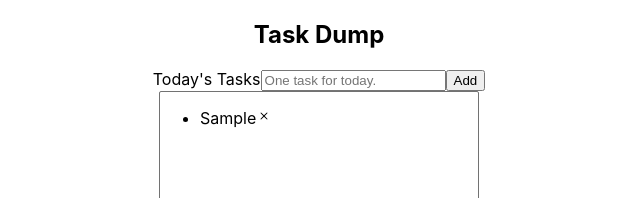
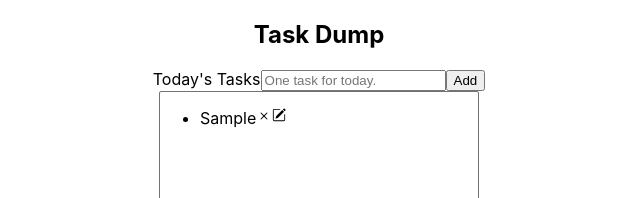
Before and after one commit to mr-refactor/time-box, a Next.js app: page / in a window 1280 px wide. Both pictures are taken after typing "Sample" into the empty fields and a click on the button "Add". Shown: the top 198 px of the page, without its empty margins (321-961 px from the left). Built offline with nearby package versions, Linux system fonts and the light colour scheme.

Commit message:
taskDump: added shallow task editing - state does not update

```diff
--- a/components/task-dump/TaskBox.tsx
+++ b/components/task-dump/TaskBox.tsx
@@ -1,13 +1,19 @@
-import { FunctionComponent as FC, useContext } from "react";
+import {
+  FunctionComponent as FC,
+  useContext,
+  useState,
+  MouseEvent,
+} from "react";
 import { TaskContext } from "../../context/TasksContext";
 import { Task } from "../../types/Task";
 import styles from "../../styles/TaskBox.module.css";
+import { EditableText } from "../EditableText";
 interface TaskProps {
   task: Task;
 }
 
 interface IconProps {
-  taskId: string;
+  handleClick: (e?: MouseEvent) => void;
 }
 
 export const TaskBox: FC = () => {
@@ -24,24 +30,50 @@ export const TaskBox: FC = () => {
   );
 };
 
+const useEditing = (initTaksValue: string): any => {
+  const [isEditing, setIsEditing] = useState(false);
+  const [editValue, setEditValue] = useState(initTaksValue);
+
+  function startEditing(): void {
+    setIsEditing(true);
+  }
+
+  function stopEditing(): void {
+    setIsEditing(false);
+  }
+
+  return { isEditing, startEditing, editValue, stopEditing, setEditValue };
+};
+
 const Task: FC<TaskProps> = ({ task }) => {
+  const { removeTask } = useContext(TaskContext);
+  const { isEditing, startEditing, stopEditing, editValue, setEditValue } =
+    useEditing(task.value);
+
   return (
     <li>
-      <p className={styles["list-item"]}>
-        {task.value}
-        <XIcon taskId={task.id} />
-      </p>
+      <div className={styles["list-item"]}>
+        {isEditing ? (
+          <form onSubmit={stopEditing}>
+            <input
+              type="text"
+              value={editValue}
+              onChange={(e) => setEditValue(e.target.value)}
+            />
+          </form>
+        ) : (
+          <span>{task.value}</span>
+        )}
+
+        <XIcon handleClick={() => removeTask(task.id)} />
+        <PencilIcon handleClick={startEditing} />
+      </div>
     </li>
   );
 };
 
 // TODO: refactor to just a icon component that takes an icon and a handler
-const XIcon: FC<IconProps> = ({ taskId }) => {
-  const { removeTask } = useContext(TaskContext);
-  function handleClick(): void {
-    removeTask(taskId);
-  }
-
+const XIcon: FC<IconProps> = ({ handleClick }) => {
   return (
     <svg
       onClick={handleClick}
@@ -57,15 +89,11 @@ const XIcon: FC<IconProps> = ({ taskId }) => {
   );
 };
 
-const PencilIcon: FC<IconProps> = () => {
-  const { removeTask } = useContext(TaskContext);
-  function handleClick(): void {
-    console.log("hello")
-  }
-
+const PencilIcon: FC<IconProps> = ({ handleClick }) => {
   return (
     <svg
       onClick={handleClick}
+      className={styles["pencil-icon"]}
       xmlns="http://www.w3.org/2000/svg"
       width="14"
       height="14"
@@ -74,7 +102,7 @@ const PencilIcon: FC<IconProps> = () => {
     >
       <path d="M15.502 1.94a.5.5 0 0 1 0 .706L14.459 3.69l-2-2L13.502.646a.5.5 0 0 1 .707 0l1.293 1.293zm-1.75 2.456-2-2L4.939 9.21a.5.5 0 0 0-.121.196l-.805 2.414a.25.25 0 0 0 .316.316l2.414-.805a.5.5 0 0 0 .196-.12l6.813-6.814z" />
       <path
-        fill-rule="evenodd"
+        fillRule="evenodd"
         d="M1 13.5A1.5 1.5 0 0 0 2.5 15h11a1.5 1.5 0 0 0 1.5-1.5v-6a.5.5 0 0 0-1 0v6a.5.5 0 0 1-.5.5h-11a.5.5 0 0 1-.5-.5v-11a.5.5 0 0 1 .5-.5H9a.5.5 0 0 0 0-1H2.5A1.5 1.5 0 0 0 1 2.5v11z"
       />
     </svg>
--- a/styles/TaskBox.module.css
+++ b/styles/TaskBox.module.css
@@ -12,3 +12,7 @@
 .x-icon {
     cursor: pointer;
 }
+
+.pencil-icon {
+    cursor: pointer;
+}
```
Also changed, not shown: components/EditableText.tsx (+8 -5 lines).
